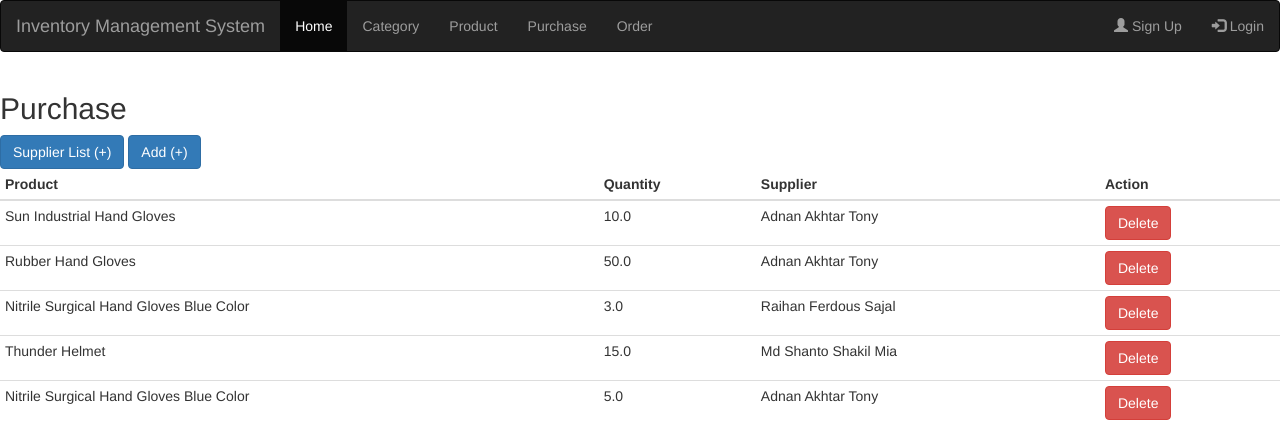
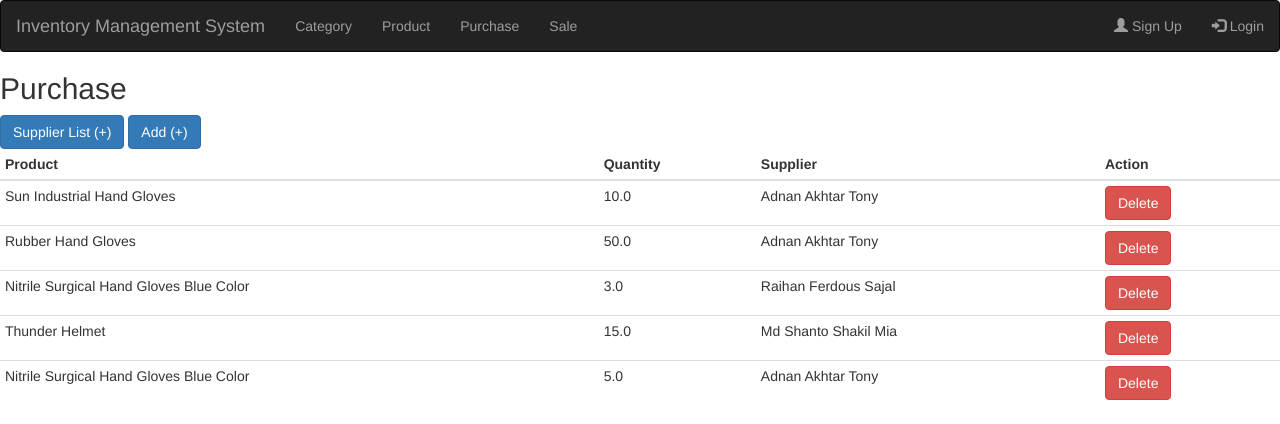
Before and after one commit to rkshaon/inventory-management-system-django, a Django app: page /inventory/purchase in a window 1280 px wide. Shown: the top 424 px of the page. Run offline with Django 4.2, Linux system fonts and the light colour scheme; data comes from the database, SQL or seed files in the repository; some libraries are stand-ins or nearby versions.

Commit message:
inventory - sale - list - view - done

```diff
--- a/ims_inventory/urls.py
+++ b/ims_inventory/urls.py
@@ -6,4 +6,5 @@
 urlpatterns = [
     path('purchase', views.purchase_list, name='purchase_list'),
     path('purchase/add', views.purchase_add, name='purchase_add'),
+    path('sale', views.sale_list, name='sale_list'),
 ]
--- a/ims_inventory/views.py
+++ b/ims_inventory/views.py
@@ -40,3 +40,13 @@
     }
 
     return render(request, 'purchase_add.html', context)
+
+
+def sale_list(request):
+    purchases = Purchase.objects.all()
+
+    context = {
+        'purchases': purchases,
+    }
+
+    return render(request, 'sale_list.html', context)
--- a/templates/base.html
+++ b/templates/base.html
@@ -14,14 +14,14 @@
         <nav class="navbar navbar-inverse">
             <div class="container-fluid">
                 <div class="navbar-header">
-                    <a class="navbar-brand" href="#">Inventory Management System</a>
+                    <a class="navbar-brand" href="{% url 'index' %}">Inventory Management System</a>
                 </div>
                 <ul class="nav navbar-nav">
-                    <li class="active"><a href="{% url 'index' %}">Home</a></li>
+                    <!-- <li class="active"><a href="{% url 'index' %}">Inventory</a></li> -->
                     <li><a href="{% url 'category_list' %}">Category</a></li>
                     <li><a href="{% url 'product_list' %}">Product</a></li>
                     <li><a href="{% url 'purchase_list' %}">Purchase</a></li>
-                    <li><a href="#">Order</a></li>
+                    <li><a href="{% url 'sale_list' %}">Sale</a></li>
                 </ul>
                 <ul class="nav navbar-nav navbar-right">
                     <li><a href="#"><span class="glyphicon glyphicon-user"></span> Sign Up</a></li>
@@ -29,7 +29,7 @@
                 </ul>
             </div>
         </nav>
-        <div class="container">
+        <div class="containe">
             {% block content %}
 
             {% endblock %}
```
Also changed, not shown: templates/sale_list.html (added, +29 -0 lines).
